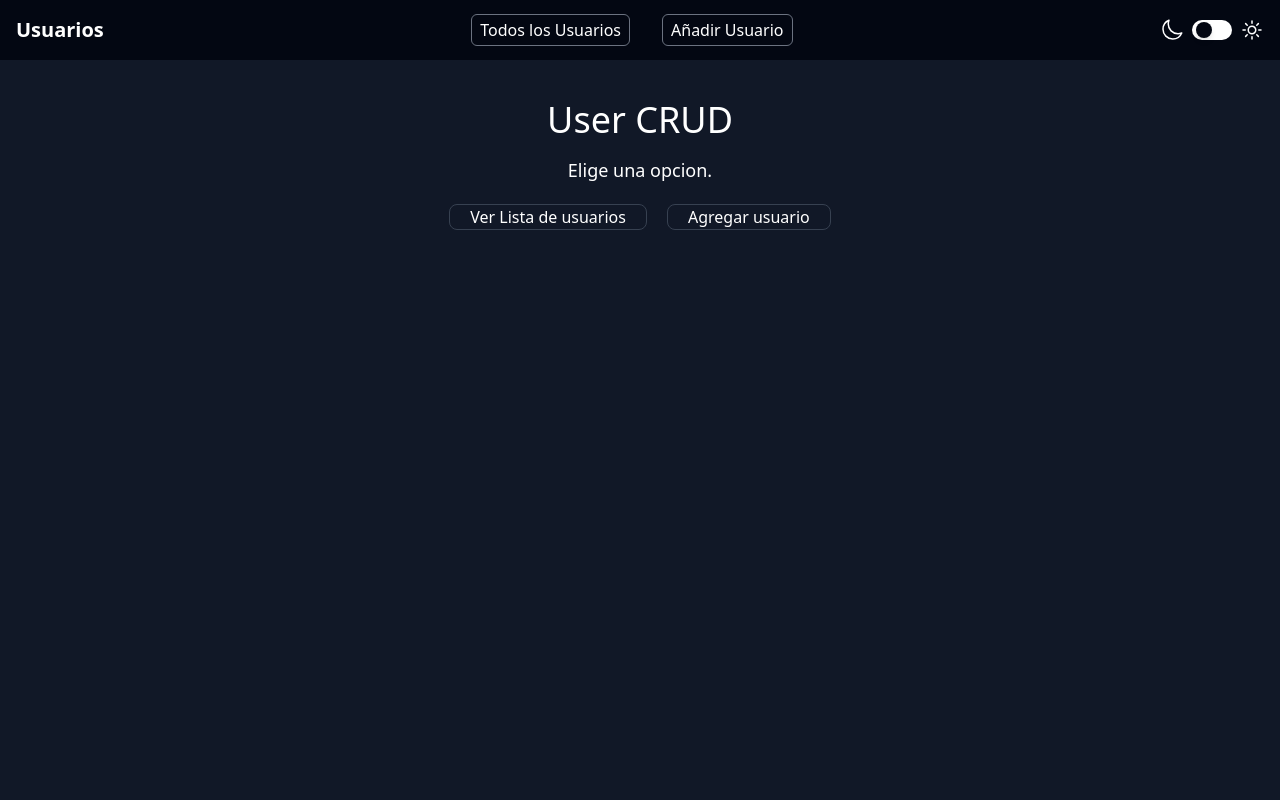
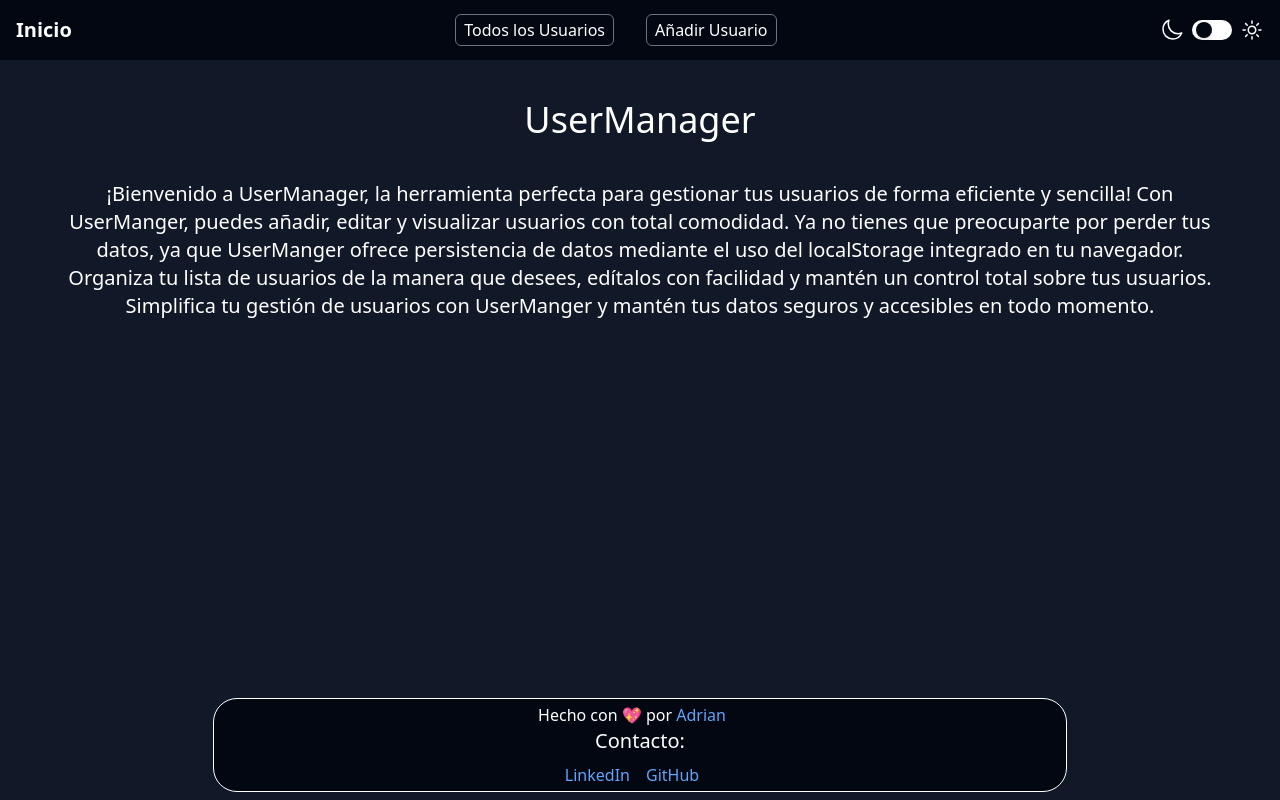
Before and after one commit to AdrianE121000/user-crud, a React (Vite) app: page / in a window 1280 px wide. Built offline with nearby package versions, Linux system fonts and the light colour scheme.

Commit message:
fix styles

```diff
--- a/src/App.jsx
+++ b/src/App.jsx
@@ -3,6 +3,7 @@ import { Rutas } from './routes/Rutas';
 import NavBar from './components/NavBar';
 import { useContext } from 'react';
 import { ThemeContext } from './context/ThemeContext';
+import Footer from './components/Footer';
 
 function App() {
   const { themeMode } = useContext(ThemeContext);
@@ -21,6 +22,7 @@ function App() {
         <BrowserRouter>
           <NavBar />
           <Rutas />
+          <Footer />
         </BrowserRouter>
       </div>
     </>
--- a/src/components/AddUser.jsx
+++ b/src/components/AddUser.jsx
@@ -25,7 +25,7 @@ const AddUser = () => {
   return (
     <>
       <div
-        className={`max-w-md mx-auto mt-10 p-6 rounded-lg shadow-xl ${
+        className={`max-w-md mx-auto mt-5 py-2 px-5 rounded-lg shadow-xl ${
           themeMode ? 'bg-gray-300' : 'bg-gray-700'
         }`}>
         <h1 className='text-2xl font-bold mb-4'>Agregar Usuario</h1>
--- a/src/components/Home.jsx
+++ b/src/components/Home.jsx
@@ -1,24 +1,20 @@
-import { useNavigate } from 'react-router-dom';
-
 const Home = () => {
-  const navigate = useNavigate();
   return (
     <>
       <div className='container mx-auto px-4 text-center mt-10'>
-        <h1 className='text-4xl'>User CRUD</h1>
-        <p className='text-lg mt-4'>Elige una opcion.</p>
-        <div className='flex flex-row justify-center gap-5 mt-5'>
-          <button
-            onClick={() => navigate('/users')}
-            className='border border-gray-700 px-5 rounded-lg'>
-            Ver Lista de usuarios
-          </button>
-          <button
-            onClick={() => navigate('/add')}
-            className='border border-gray-700 px-5 rounded-lg'>
-            Agregar usuario
-          </button>
-        </div>
+        <h1 className='text-4xl'>UserManager</h1>
+
+        <p className='m-10 text-sm md:text-xl'>
+          ¡Bienvenido a UserManager, la herramienta perfecta para gestionar tus
+          usuarios de forma eficiente y sencilla! Con UserManger, puedes añadir,
+          editar y visualizar usuarios con total comodidad. Ya no tienes que
+          preocuparte por perder tus datos, ya que UserManger ofrece
+          persistencia de datos mediante el uso del localStorage integrado en tu
+          navegador. Organiza tu lista de usuarios de la manera que desees,
+          edítalos con facilidad y mantén un control total sobre tus usuarios.
+          Simplifica tu gestión de usuarios con UserManger y mantén tus datos
+          seguros y accesibles en todo momento.
+        </p>
       </div>
     </>
   );
--- a/src/components/NavBar.jsx
+++ b/src/components/NavBar.jsx
@@ -22,7 +22,7 @@ const NavBar = () => {
           <Link
             to='/'
             className='font-bold text-xl'>
-            Usuarios
+            Inicio
           </Link>
           <div className='hidden md:block'>
             <Link
--- a/src/components/Users.jsx
+++ b/src/components/Users.jsx
@@ -22,7 +22,7 @@ const Users = () => {
 
   return (
     <>
-      <div className='flex h-screen justify-center mt-5 text-left'>
+      <div className='flex h-auto justify-center mt-5 text-left'>
         <div className='overflow-x-auto'>
           <table className='table-auto w-auto'>
             <thead>
```
